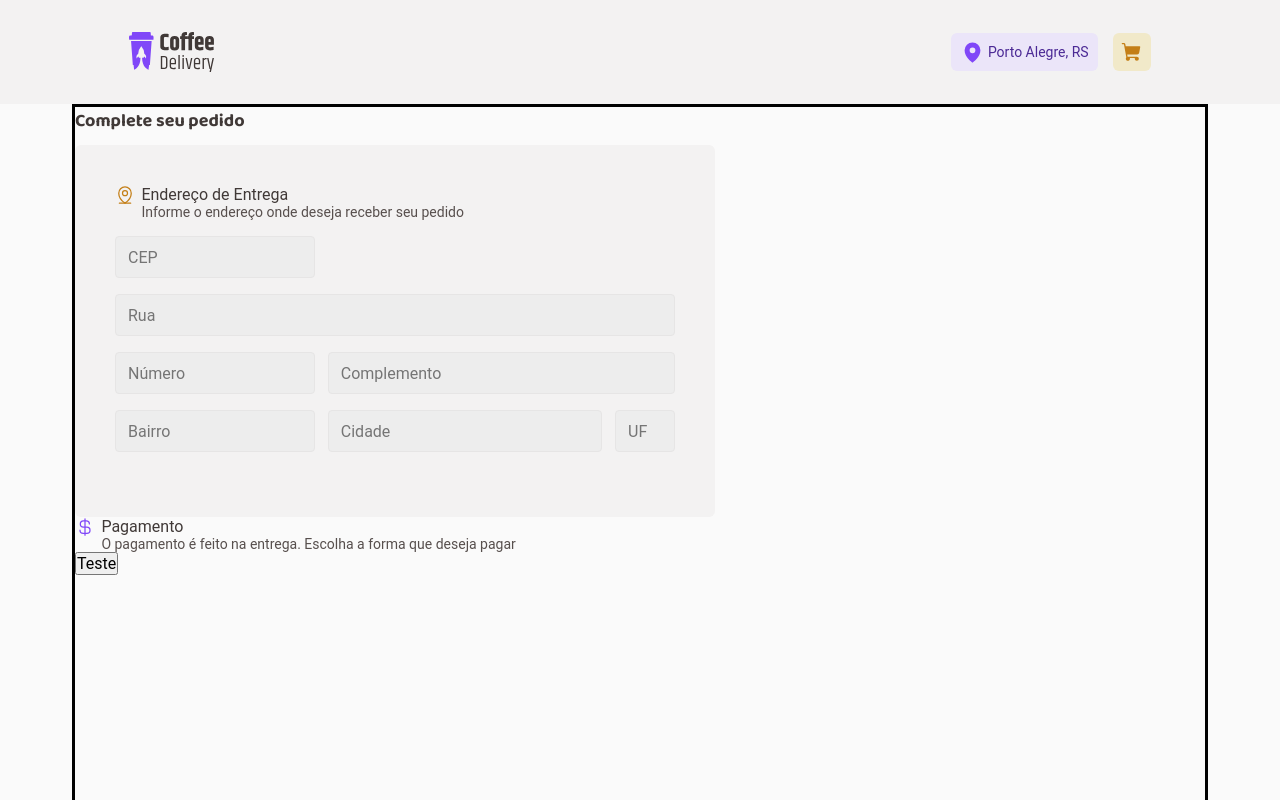
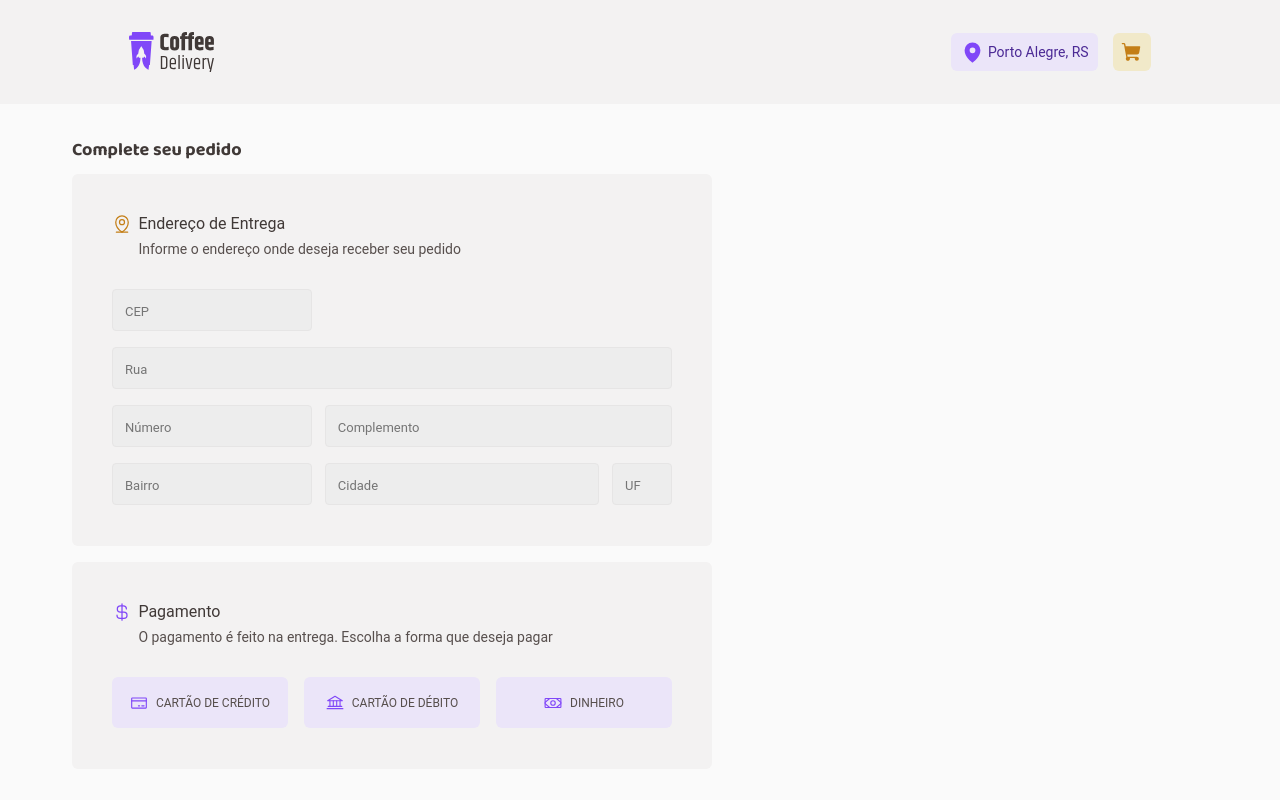
Before and after one commit to pedrodif/uploadCoffeeDelivery, a React (Vite) app: page /checkout in a window 1280 px wide. Shown: the top 800 px of the page. Built offline with nearby package versions, Linux system fonts and the light colour scheme.

Commit message:
feat: :art: form progress styles added, button and Input component stylized

```diff
--- a/src/components/Button/index.tsx
+++ b/src/components/Button/index.tsx
@@ -2,19 +2,23 @@
 import { ButtonHTMLAttributes, ReactNode } from 'react';
 import { Slot } from '@radix-ui/react-slot';
 
+// Styles
+import { ButtonContainer } from './styles';
+
 export interface IButtonProps extends ButtonHTMLAttributes<HTMLButtonElement> {
   children: ReactNode;
   asChild?: boolean;
+  width?: number;
 }
 
 export function Button({ children, asChild, ...props }: IButtonProps) {
   const Component = asChild ? Slot : 'button';
 
   return(
-    <Component
+    <ButtonContainer
       {...props}
     >
       {children}
-    </Component>
+    </ButtonContainer>
   )
 }
--- a/src/components/Button/styles.ts
+++ b/src/components/Button/styles.ts
@@ -1,5 +1,24 @@
 import styled from 'styled-components'
 
 export const ButtonContainer = styled.button`
+  height: 3.188rem;
+  width: 11.167rem;
+  box-sizing: border-box;
+  border: none;
+  border-radius: 0.375rem;
+  font-size: 0.75rem;
+  background-color: ${(props) => props.color ? props.color : '#EBE5F9'};
+  color: ${(props) => props.color ? props.color : '#574F4D'};
+  display: flex;
+  justify-content: center;
+  align-items: center;
+  gap: 0.5rem;
 
+  &:hover {
+    border: 0.063rem solid ${(props) => props.theme['purple']};
+  }
+
+  &:active {
+    border: 0.063rem solid ${(props) => props.theme['purple']};
+  }
 `
--- a/src/components/Input/styles.ts
+++ b/src/components/Input/styles.ts
@@ -4,8 +4,12 @@ export const InputContainer = styled.input`
   width: ${(props) => props.width ? props.width : 'auto'};
   height: 2.625rem;
   padding: 0.75rem;
-  border: 1px solid ${(props => props.theme['base-button'])};
+  border: 0.063rem solid ${(props => props.theme['base-button'])};
   border-radius: 0.25rem;
   background-color: ${(props) => props.theme['base-input']};
   color: ${(props) => props.theme['base-label']};
+
+  &::placeholder {
+    font-size: 0.813rem;
+  }
 `
--- a/src/pages/Checkout/index.tsx
+++ b/src/pages/Checkout/index.tsx
@@ -1,11 +1,12 @@
 // Packages
-import { MapPinLine, CurrencyDollar } from "phosphor-react";
+import { MapPinLine, CurrencyDollar, CreditCard, Bank, Money } from "phosphor-react";
 
 // Components
+import { Button } from "../../components/Button";
 import { Input } from "../../components/Input";
 
 // Styles
-import { CheckoutContainer, SectionHeader, FormFirstSection, FormTitle, HeaderText, Row } from "./styles";
+import { CheckoutContainer, SectionHeader, FirstSection, FormTitle, HeaderText, Row, PaymentMethodWrapper, SecondSection, FormOrganizerWrapper } from "./styles";
 
 export function Checkout() {
   // Render
@@ -13,7 +14,8 @@ export function Checkout() {
     <CheckoutContainer>
       <form>
         <FormTitle>Complete seu pedido</FormTitle>
-        <FormFirstSection>
+        <FormOrganizerWrapper>
+          <FirstSection>
             <SectionHeader>
 
               <MapPinLine
@@ -73,9 +75,9 @@ export function Checkout() {
                 width="3.75rem"
             />
             </Row>
-        </FormFirstSection>
+          </FirstSection>
 
-        <section>
+          <SecondSection>
             <SectionHeader>
 
               <CurrencyDollar
@@ -90,13 +92,30 @@ export function Checkout() {
 
             </SectionHeader>
 
-          <div>
-            <button type="button">Teste</button>
-          </div>
+            <PaymentMethodWrapper>
+              <Button
+                type="button"
+              >
+                <CreditCard color="#8047F8" size={18}/>
+                CARTÃO DE CRÉDITO
+              </Button>
 
-        </section>
+              <Button
+                type="button"
+              >
+                <Bank color="#8047F8" size={18}/>
+                CARTÃO DE DÉBITO
+              </Button>
 
-
+              <Button
+                type="button"
+              >
+                <Money color="#8047F8" size={18}/>
+                DINHEIRO
+              </Button>
+            </PaymentMethodWrapper>
+          </SecondSection>
+        </FormOrganizerWrapper>
       </form>
     </CheckoutContainer>
   )
--- a/src/pages/Checkout/styles.ts
+++ b/src/pages/Checkout/styles.ts
@@ -3,31 +3,58 @@ import styled from 'styled-components'
 export const CheckoutContainer = styled.section`
   margin: 0 auto;
   width: 71rem;
-  height: 71rem;
   box-sizing: border-box;
-  border: 3px solid black;
+  margin-top: 2rem;
+  margin-bottom: 5rem;
 `
 
-export const FormFirstSection = styled.section`
-  width: 640px;
-  height:372px;
-  border-radius: 6px;
-  padding: 40px;
-  margin-top: 10px;
+export const FormOrganizerWrapper = styled.div`
+  display: flex;
+  flex-direction: column;
+  gap: 1rem;
+`
+
+export const FormTitle = styled.strong`
+  font-family: 'Baloo 2';
+  font-size: 1.125rem;
+  font-weight: 700;
+  color: ${(props) => props.theme['base-subtitle']};
+`
+
+const BaseSection = styled.div`
+  width: 40rem;
+  border-radius: 0.375rem;
+  padding: 2.5rem;
   display: flex;
   flex-direction: column;
   gap: 1rem;
   background-color: ${(props) => props.theme['card-base']};
 `
+
+export const FirstSection = styled(BaseSection)`
+  height: 23.25rem;
+  margin-top: 0.625rem;
+`
+export const SecondSection = styled(BaseSection)`
+  height: 12.938rem;
+`
+
 export const Row = styled.div`
   display: flex;
   gap: 0.8rem;
 `
+
 export const SectionHeader = styled.div`
   display: flex;
   gap: 0.4rem;
+  margin-bottom: 1rem;
 `
+
 export const HeaderText = styled.div`
+ display: flex;
+ flex-direction: column;
+ gap: 0.5rem;
+
   span {
     color: ${(props) => props.theme['base-subtitle']};
     font-size: 1rem;
@@ -39,9 +66,7 @@ export const HeaderText = styled.div`
   }
 `
 
-export const FormTitle = styled.strong`
-  font-family: 'Baloo 2';
-  font-size: 1.125rem;
-  font-weight: 700;
-  color: ${(props) => props.theme['base-subtitle']};
+export const PaymentMethodWrapper = styled.div`
+  display: flex;
+  gap: 1rem;
 `
```
Lines whose indentation alone changed are shown as unchanged.
